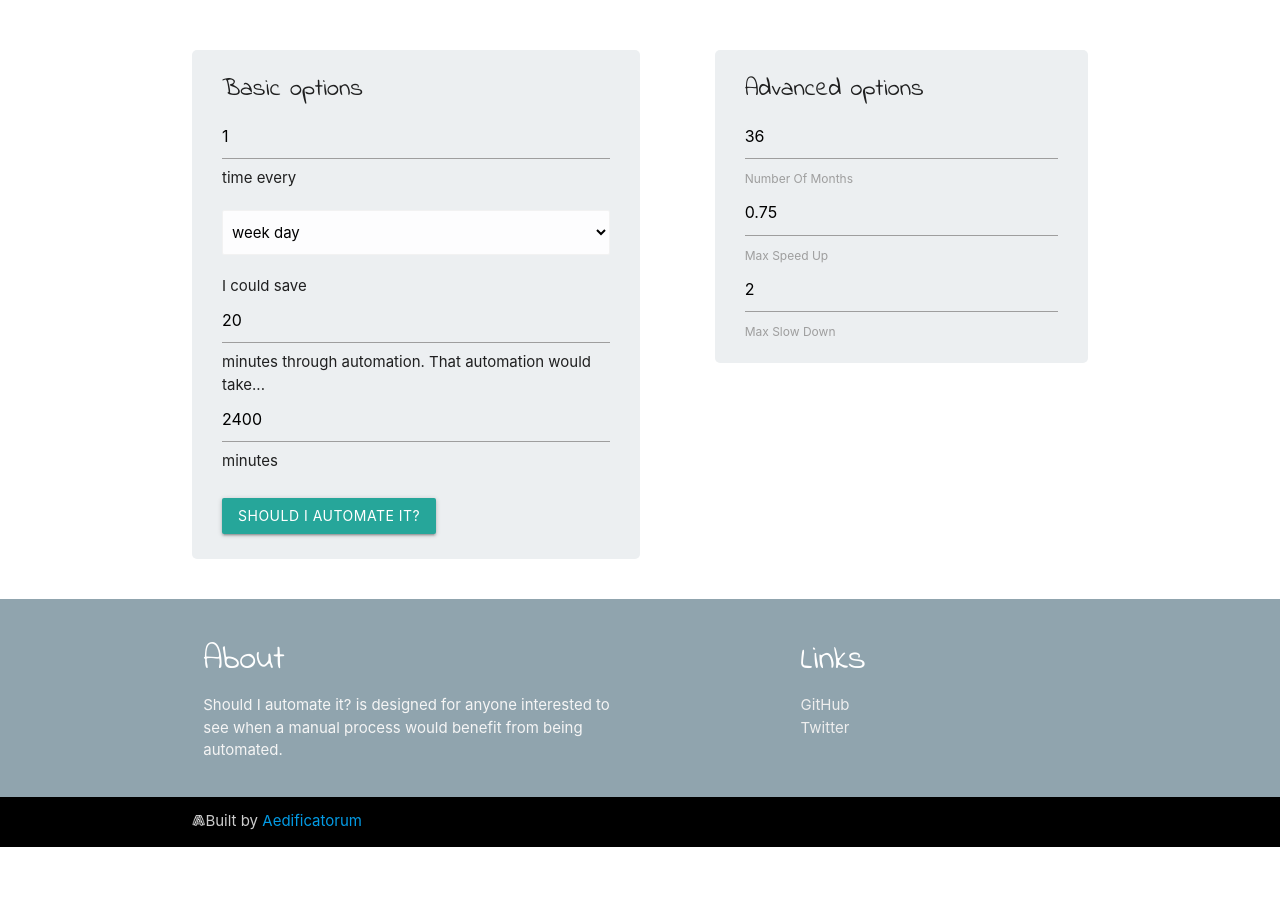
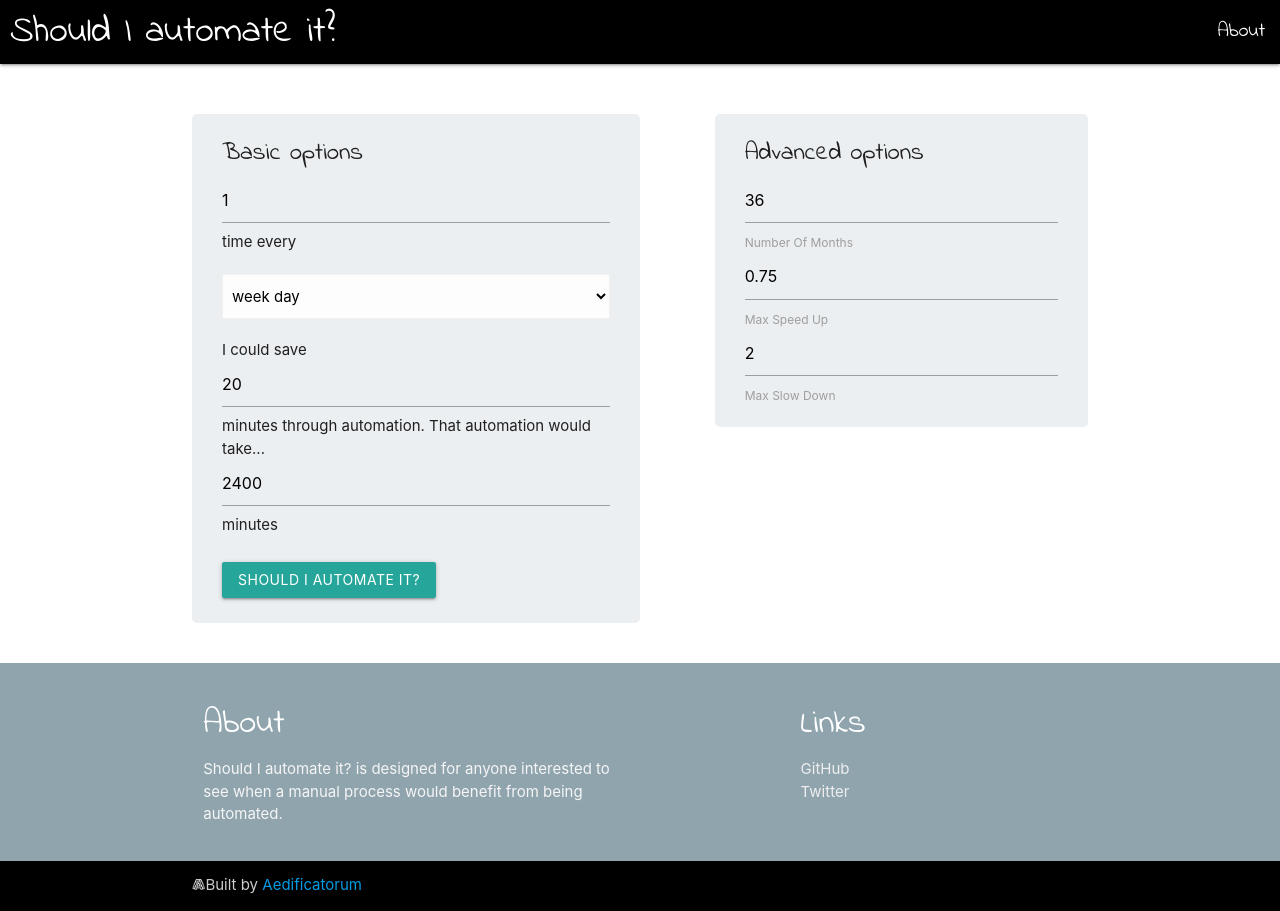
Before and after one commit to aedificatorum/shouldiautomateit, a React (Create React App) app: page / in a window 1280 px wide. Before the commit the page ends 847 px from the top, so only its background shows below. Built offline with nearby package versions, Linux system fonts and the light colour scheme.

Commit message:
fix class name

```diff
--- a/src/App.js
+++ b/src/App.js
@@ -4,6 +4,7 @@ import Pluralize from "./Pluralize";
 import Calculator from "./Calculator";
 import CalculationsTable from "./CalculationsTable";
 import Footer from "./Footer";
+import Header from "./Header";
 import "../node_modules/materialize-css/dist/css/materialize.css";
 import "../node_modules/materialize-css/dist/js/materialize.js";
 
@@ -83,6 +84,7 @@ class App extends Component {
 
     return (
       <React.Fragment>
+        <Header />
         <main>
           <div className="container">
             <div className="row">
--- a/src/Header.js
+++ b/src/Header.js
@@ -4,21 +4,21 @@ const Header = () => {
   return (
     <header>
       <nav>
-        <div class="nav-wrapper black">
-          <a href="#!" class="navbar-title">
+        <div className="nav-wrapper black">
+          <a href="#!" className="navbar-title">
             Should I automate it?
           </a>
-          <a href="/" data-target="mobile-nav" class="sidenav-trigger">
-            <i class="fas fa-bars" />
+          <a href="/" data-target="mobile-nav" className="sidenav-trigger">
+            <i className="fas fa-bars" />
           </a>
-          <ul class="right hide-on-med-and-down">
+          <ul className="right hide-on-med-and-down">
             <li>
               <a href="#about">About</a>
             </li>
           </ul>
         </div>
       </nav>
-      <ul class="sidenav" id="mobile-nav">
+      <ul className="sidenav" id="mobile-nav">
         <li>
           <a href="/">Home</a>
         </li>
```
